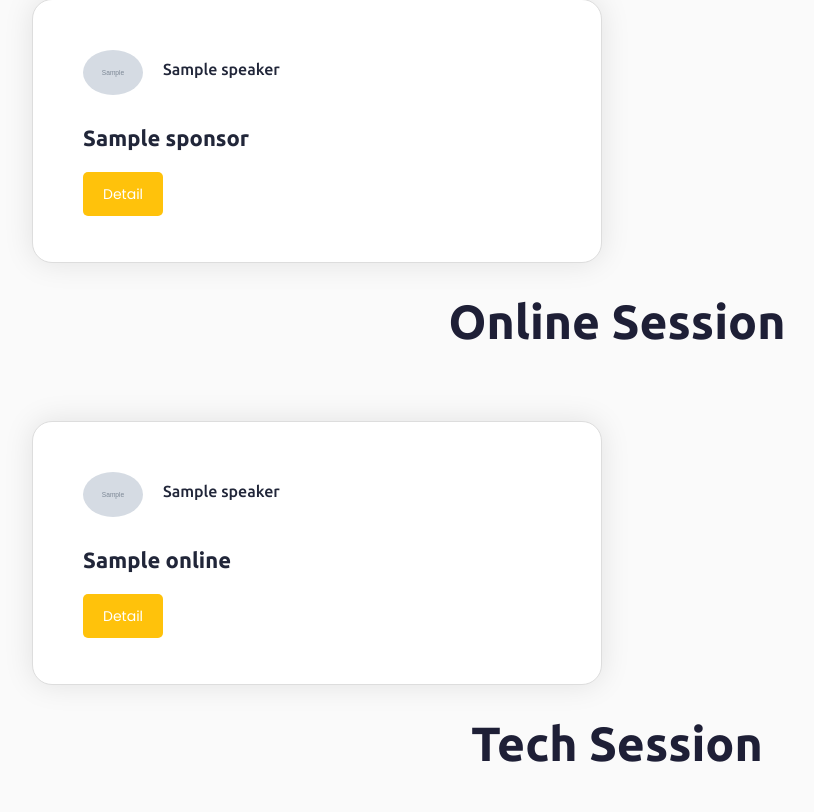
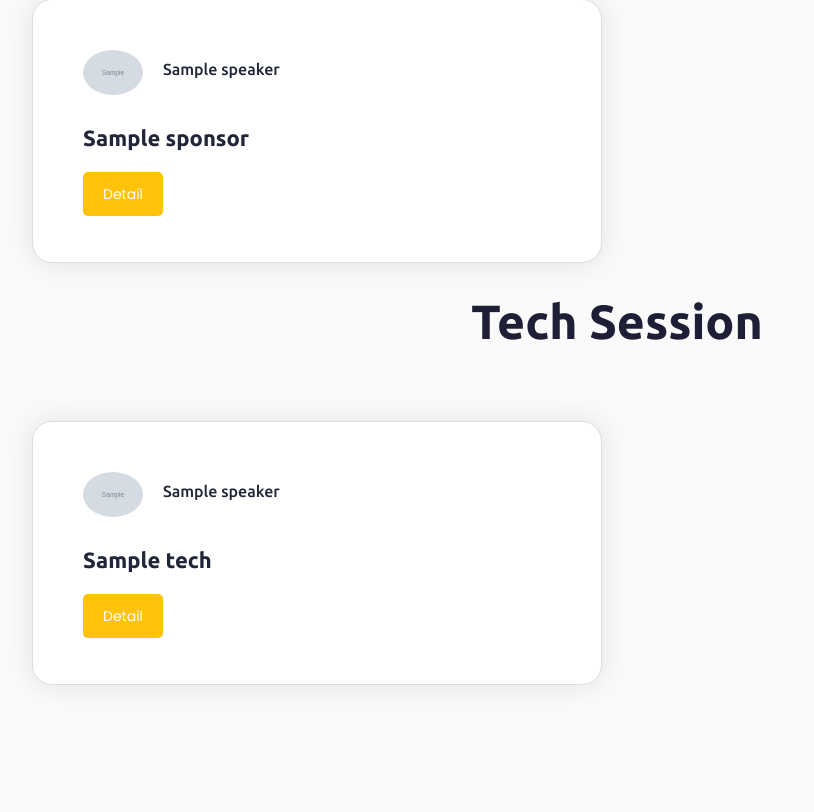
Before and after one commit to openstack-kr/openinfradays-2023, a Django app: template templates/sessions.html in a window 1280 px wide. Shown: the part 981-1793 px from the top of the page, without its empty margins (23-837 px from the left). Run offline with Django 3.2, Linux system fonts and the light colour scheme; the template is opened without the code that fills it: most values are stand-ins (such as "Sample title", 1, 10 or a date in 2020); grey boxes marked "Sample" are stand-in pictures; data that the repository does not hold is empty; some libraries are stand-ins or nearby versions.

Commit message:
add session list

```diff
--- a/openinfradays/urls.py
+++ b/openinfradays/urls.py
@@ -23,6 +23,7 @@ from . import views
 urlpatterns = [
     path('admin/', admin.site.urls),
     path('', views.index),
+    path('sessions', views.session_list),
     path('about', views.about),
 
 ]
--- a/templates/index.html
+++ b/templates/index.html
@@ -13,7 +13,7 @@
                  <div class="col-lg-12 offset-lg-3">
                      <div class="content-box" style="text-align: left">
                         <h4>Day1: Kubernetes Community Days & OpenInfra, Ceph Day</h4>
-                        <h4>Day2: OCP Tech Summit</h4>
+                        <h4>Day2: OCP APAC Tech Day</h4>
                      </div>
                  </div>
              </div>
@@ -23,7 +23,6 @@
         <div class="auto-container">
             <div class="outer-box">
                 <h4 style="color: #ffffff">함께 해요</h4>
-                <a href="https://forms.gle/xxeDZwp4sENNcRWMA" class="theme-btn btn-style-two">발표자 모집(한국어)</a>
                 <!-- <a href="/bulk" class="theme-btn btn-style-three">Call For Speaker(Eng)</a> -->
                 <a href="https://nh.nu/skFo" class="theme-btn btn-style-three">후원사 모집(Call for Sponsor)</a>
             </div>
--- a/templates/main-header.html
+++ b/templates/main-header.html
@@ -24,6 +24,8 @@
                         <ul class="navigation clearfix">
                             <li class="{{ about_current }} "><a href="/about">About</a></li>
                             <li><a href="https://openinfra.dev/legal/code-of-conduct" target="_blank">Code of Conduct</a> </li>
+                            <li><a href="/sessions">Sessions</a></li>
+                            <li><a href="https://2023.ocp.openinfradays.kr/" target="_blank">Day 2</a> </li>
                             <!-- <li class="{{ sponsor_current }} dropdown"><a href="/sponsors">Sponsors</a> -->
                         </ul>
                     </div>
--- a/templates/sessions.html
+++ b/templates/sessions.html
@@ -73,36 +73,6 @@
 
     <div class="auto-container">
         <div class="sec-title text-center">
-            <h2>Online Session</h2>
-        </div>
-        <div class="schedule-timeline row">
-            <!-- schedule Block -->
-            {% for s in online %}
-            <div class="schedule-block col-lg-6 col-md-12 col-sm-12">
-                <div class="inner-box">
-                    <div class="inner">
-                        <div class="speaker-info">
-                            {% if s.speaker.profile_img %}
-                            <figure class="thumb"><img src="{{ s.speaker.profile_img.url }}" alt=""></figure>
-                            {% else %}
-                            <figure class="thumb"><img src="{% static 'images/empty_profile.png' %}" alt=""></figure>
-                            {% endif %}
-                            <h5 class="name">{{ s.speaker.name }}</h5>
-                            <span class="designation">{{ s.speaker.company }}</span>
-                        </div>
-                        <h4><a href="/session/{{ s.id }}" style="word-break: keep-all;">{{ s.title }}</a></h4>
-                        <div class="btn-box">
-                            <a href="/session/{{ s.id }}" class="theme-btn">Detail</a>
-                        </div>
-                    </div>
-                </div>
-            </div>
-            {% endfor %}
-        </div>
-    </div>
-
-    <div class="auto-container">
-        <div class="sec-title text-center">
             <h2>Tech Session</h2>
         </div>
         <div class="schedule-timeline row">
```
